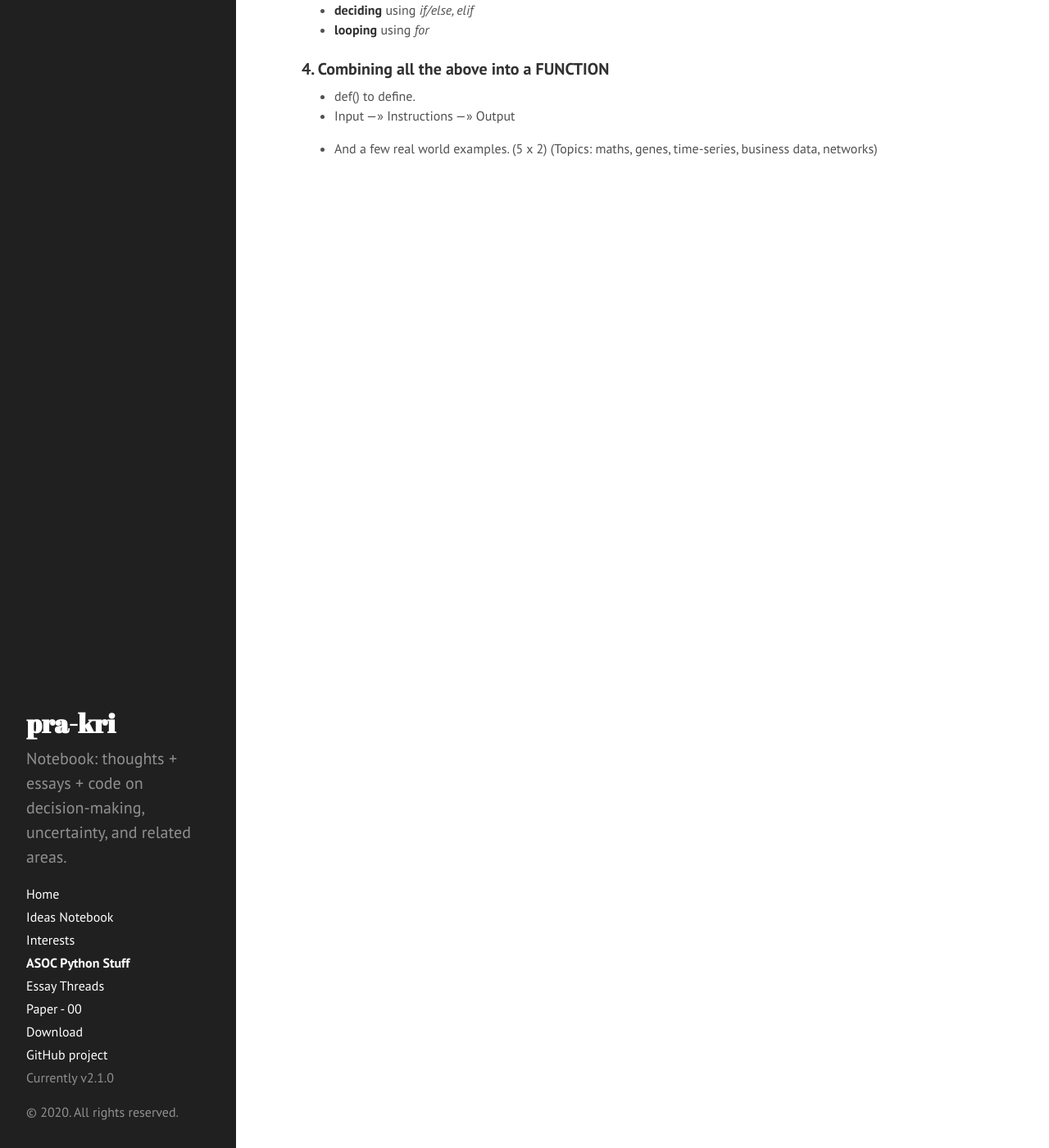
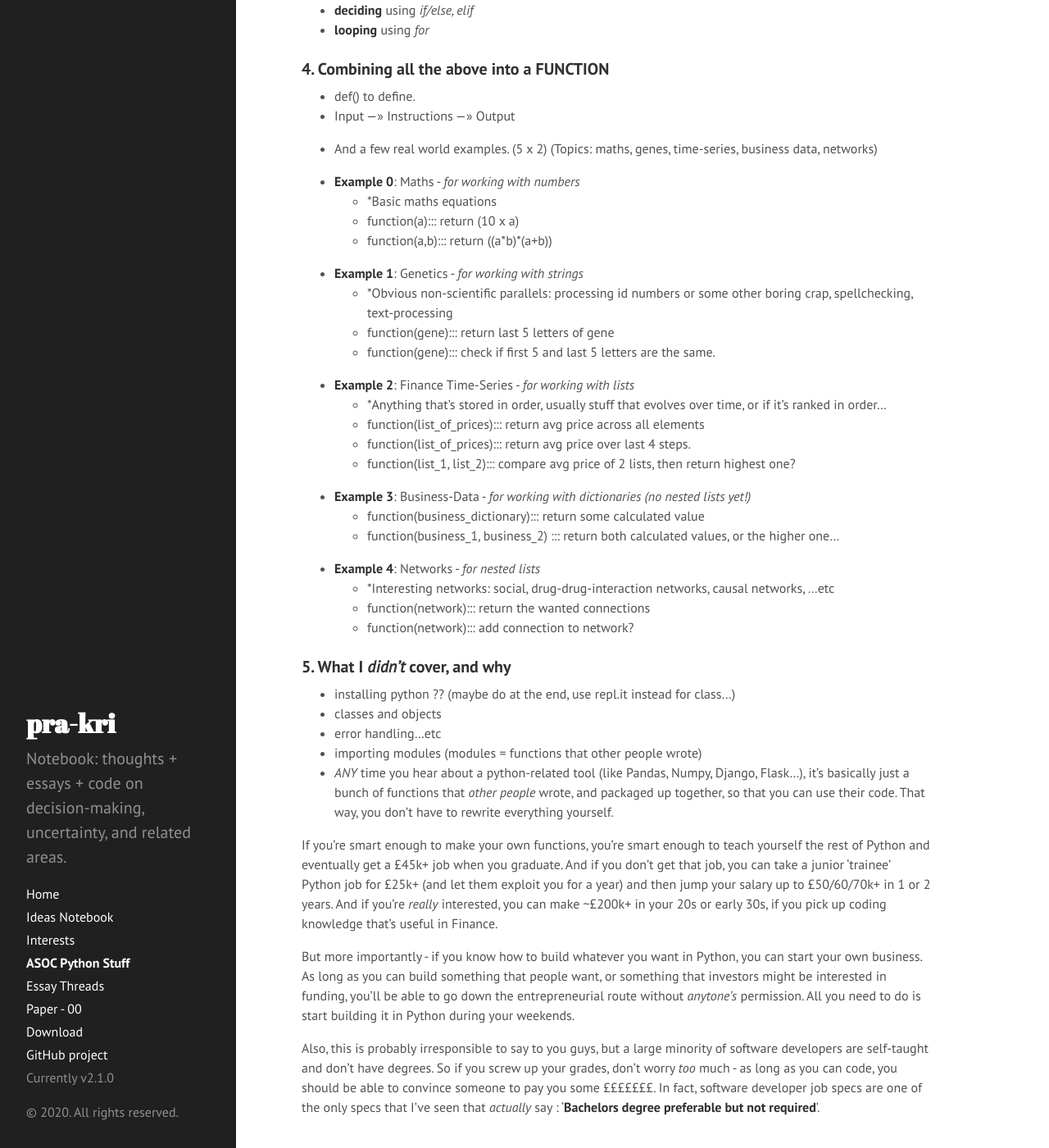
Before and after one commit to pra-kri/pra-kri.github.io, a Jekyll site: the page built from asoc_python.md, in a window 1280 px wide and 1400 px high, scrolled down 1417 px. Shown: the whole window at 82% size. Built offline with Jekyll 4.4.1, drawn with Linux system fonts in a browser that asks for light colours; some of the changed text lies outside the part shown.

Commit message:
Update asoc_python.md

```diff
--- a/asoc_python.md
+++ b/asoc_python.md
@@ -82,3 +82,40 @@ And how they can be used to represent almost *anything* in the real world.
 * Input --->> Instructions --->> Output
 
 * And a few real world examples. (5 x 2) (Topics: maths, genes, time-series, business data, networks)
+
+* **Example 0**: Maths - *for working with numbers*
+  * *Basic maths equations
+  * function(a)::: return (10 x a)
+  * function(a,b)::: return ((a\*b)\*(a+b))
+* **Example 1**: Genetics - *for working with strings*
+  * *Obvious non-scientific parallels: processing id numbers or some other boring crap, spellchecking, text-processing
+  * function(gene)::: return last 5 letters of gene
+  * function(gene)::: check if first 5 and last 5 letters are the same.
+* **Example 2**: Finance Time-Series - *for working with lists*
+  * *Anything that's stored in order, usually stuff that evolves over time, or if it's ranked in order...
+  * function(list_of_prices)::: return avg price across all elements
+  * function(list_of_prices)::: return avg price over last 4 steps.
+  * function(list_1, list_2)::: compare avg price of 2 lists, then return highest one?
+* **Example 3**: Business-Data - *for working with dictionaries (no nested lists yet!)*
+  * function(business_dictionary)::: return some calculated value
+  * function(business_1, business_2) ::: return both calculated values, or the higher one...
+* **Example 4**: Networks - *for nested lists*
+  * *Interesting networks: social, drug-drug-interaction networks, causal networks, ...etc
+  * function(network)::: return the wanted connections
+  * function(network)::: add connection to network?
+
+
+### 5. What I *didn't* cover, and why
+
+* installing python ?? (maybe do at the end, use repl.it instead for class...)
+* classes and objects
+* error handling...etc
+* importing modules (modules = functions that other people wrote)
+* *ANY* time you hear about a python-related tool (like Pandas, Numpy, Django, Flask...), it's basically just a bunch of functions that *other people* wrote, and packaged up together, so that you can use their code. That way, you don't have to rewrite everything yourself.
+
+
+If you're smart enough to make your own functions, you're smart enough to teach yourself the rest of Python and eventually get a £45k+ job when you graduate. And if you don't get that job, you can take a junior 'trainee' Python job for £25k+ (and let them exploit you for a year) and then jump your salary up to £50/60/70k+ in 1 or 2 years. And if you're *really* interested, you can make ~£200k+ in your 20s or early 30s, if you pick up coding knowledge that's useful in Finance.
+
+But more importantly - if you know how to build whatever you want in Python, you can start your own business. As long as you can build something that people want, or something that investors might be interested in funding, you'll be able to go down the entrepreneurial route without *anytone's* permission. All you need to do is start building it in Python during your weekends.
+
+Also, this is probably irresponsible to say to you guys, but a large minority of software developers are self-taught and don't have degrees. So if you screw up your grades, don't worry *too* much - as long as you can code, you should be able to convince someone to pay you some £££££££. In fact, software developer job specs are one of the only specs that I've seen that *actually* say : '**Bachelors degree preferable but not required**'.
```
Also changed, not shown: other parts of asoc_python.md (+1 -1 lines).
